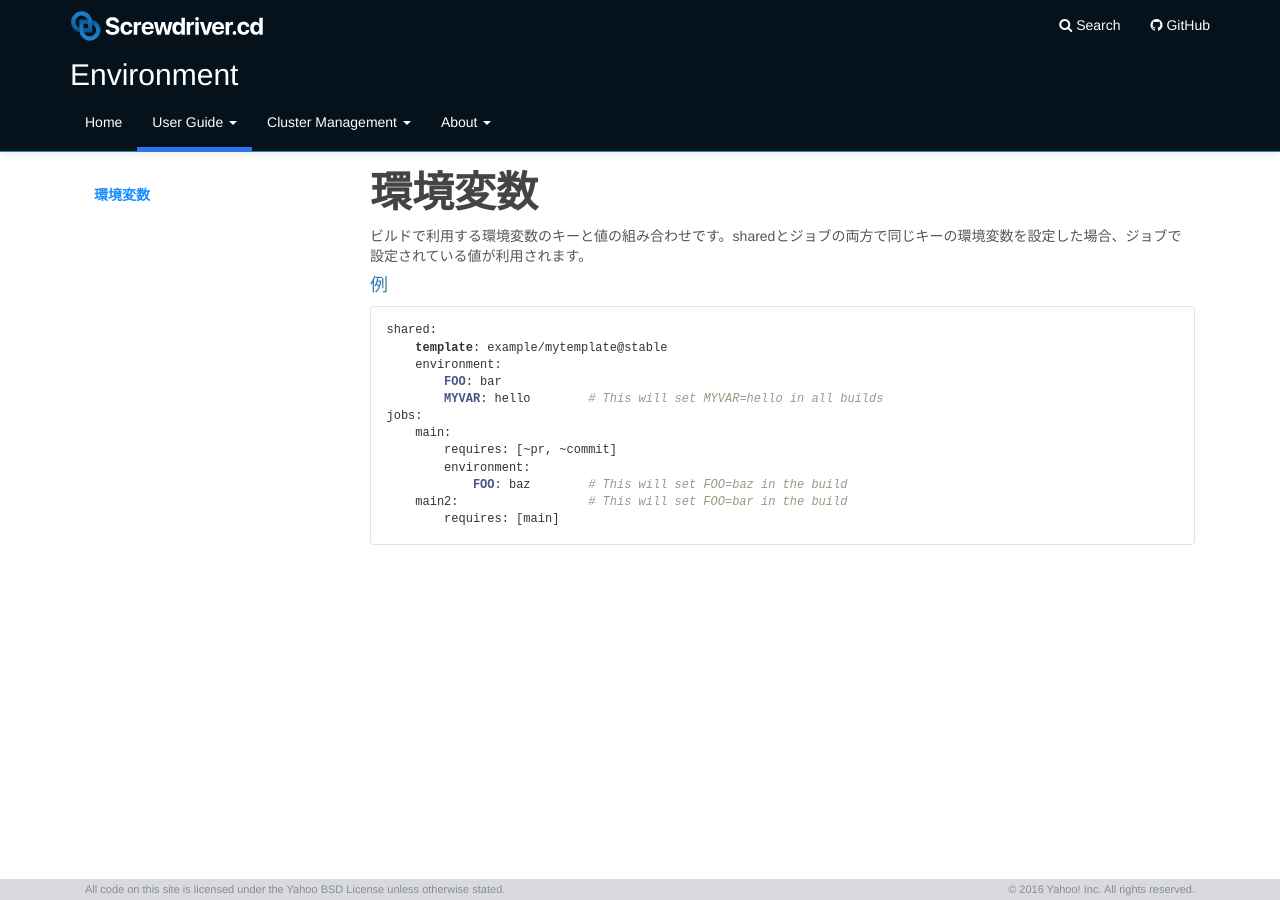
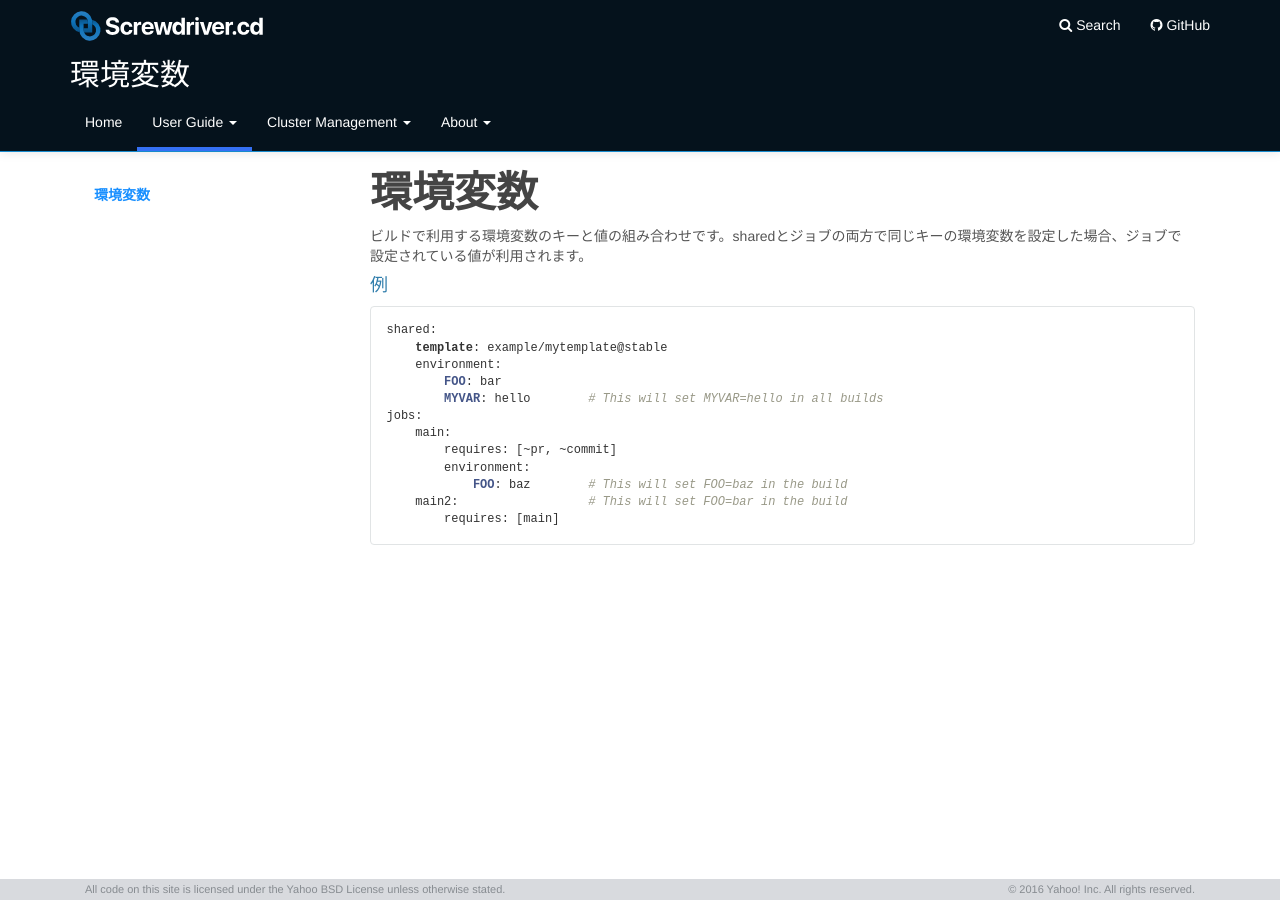
Before and after one commit to screwdriver-cd/guide, a Jekyll site: the page built from docs/ja/user-guide/configuration/environment.md, in a window 1280 px wide. Built offline with Jekyll 4.4.1, drawn with Linux system fonts in a browser that asks for light colours.

Commit message:
Translate environment.md via GitLocalize

```diff
--- a/docs/ja/user-guide/configuration/environment.md
+++ b/docs/ja/user-guide/configuration/environment.md
@@ -1,6 +1,6 @@
 ---
 layout: main
-title: Environment
+title: 環境変数
 category: User Guide
 menu: menu
 toc:
```
